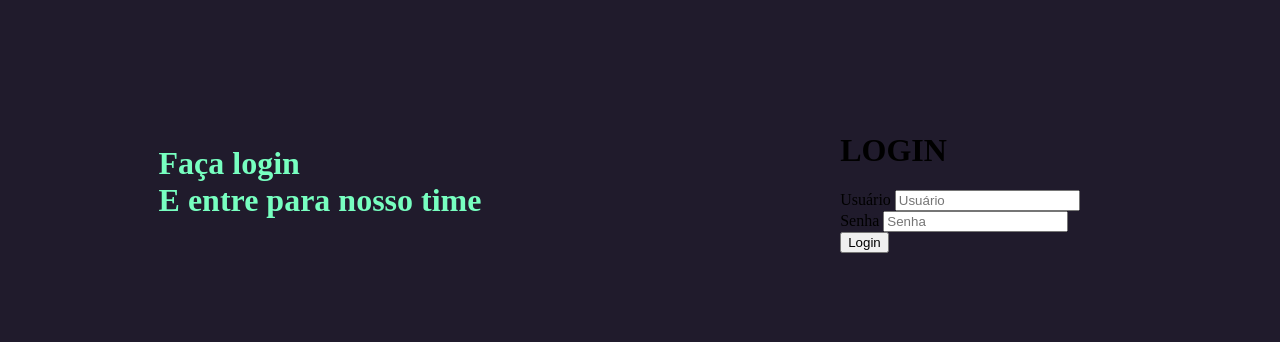
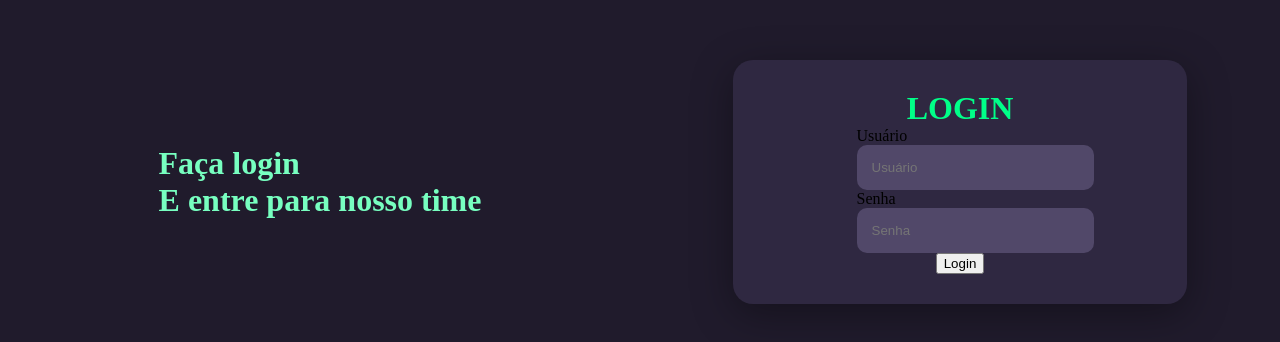
Before and after one commit to DouglasWillianBasilio/telalogin, a plain HTML site: page index.html in a window 1280 px wide. Shown: the part 218-560 px from the top of the page. Drawn offline with Linux system fonts and the light colour scheme.

Commit message:
erro no textfield

```diff
--- a/index.html
+++ b/index.html
@@ -15,13 +15,13 @@
         <div class="right-login">
             <div class="card-login">
                 <h1>LOGIN</h1>
-                <div class="texfield">
+                <div class="textfield">
                     <label for="iusuario">Usuário</label>
-                    <input type="text" name="usuario" id="iusuario" placeholder="Usuário">
+                    <input type="text" name="usuario" id="iusuario" placeholder="Usuário" required>
                 </div>
-                <div class="texfield">
+                <div class="textfield">
                     <label for="isenha">Senha</label>
-                    <input type="password" name="senha" id="isenha" placeholder="Senha">
+                    <input type="password" name="senha" id="isenha" placeholder="Senha" required>
                 </div>
                 <button class="btn-login">Login</button>
             </div>
--- a/style.css
+++ b/style.css
@@ -33,3 +33,36 @@ body {
     justify-content: center;
     align-items: center;
 }
+
+.card-login {
+    width: 60%;
+    display: flex;
+    justify-content: center;
+    align-items: center;
+    flex-direction: column;
+    padding: 30px 35px;
+    background: #2f2841;
+    border-radius: 20px;
+    box-shadow: 0px 10px 40px rgba(0, 0, 0, 0.349);
+}
+
+.card-login > h1 {
+    color: #00ff88;
+    font-weight: 800;
+    margin: 0;
+}
+
+.textfield {
+    display: flex;
+    flex-direction: column;
+    align-items: flex-start;
+    justify-content: center;
+}
+
+.textfield > input {
+    width: 100%;
+    border: none;
+    border-radius: 10px;
+    padding: 15px;
+    background: #514869;
+}
```
